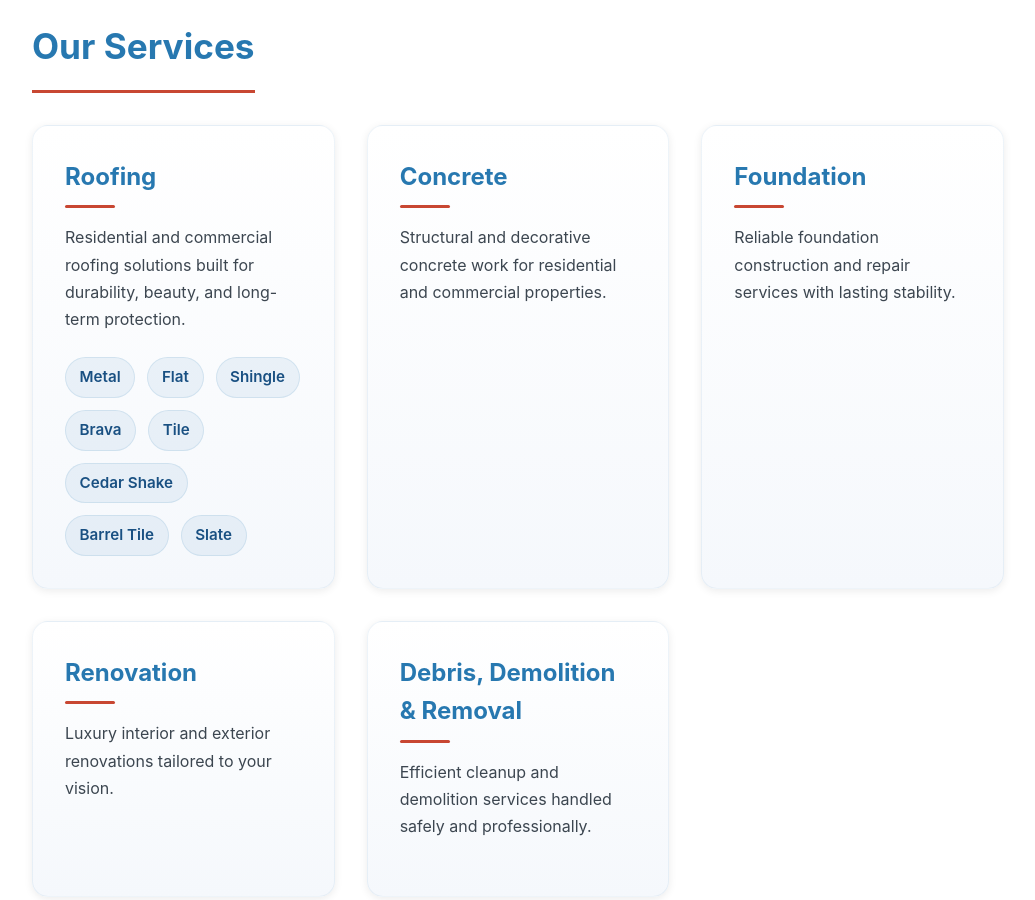
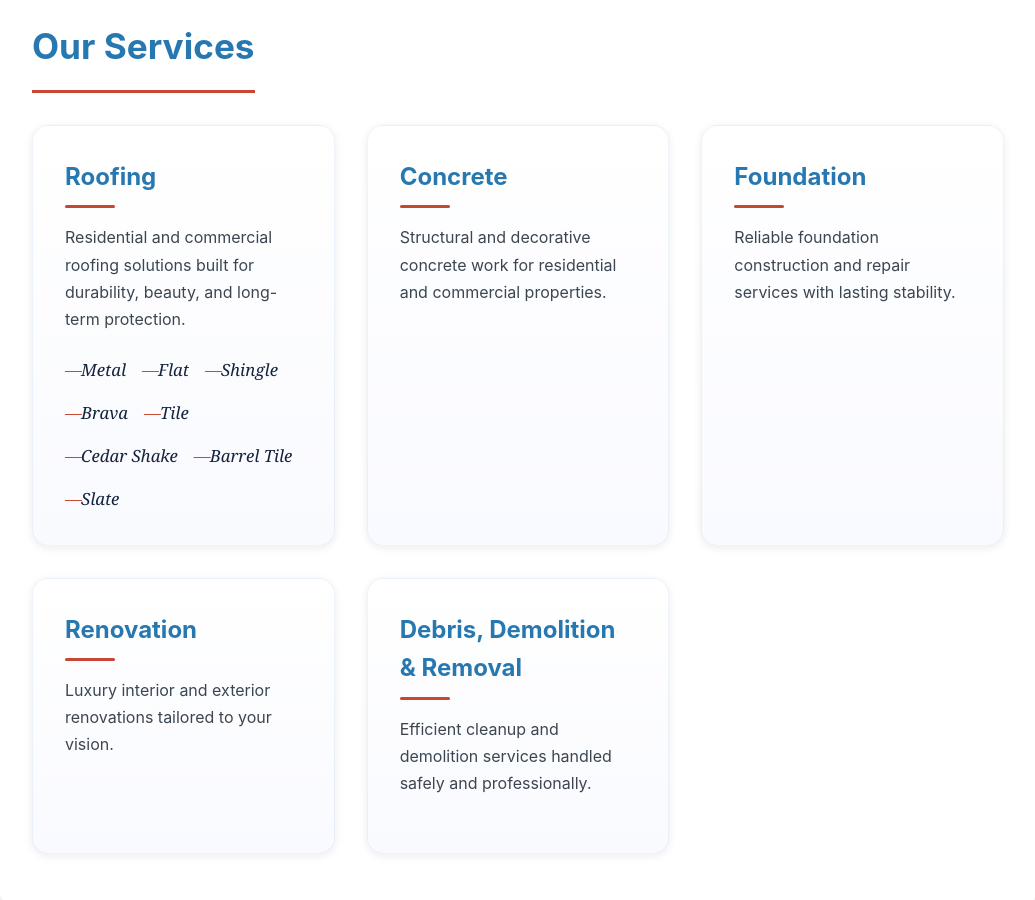
Before and after one commit to KevinInfante/LoboMetal, a website: page index.html in a window 1280 px wide. Shown: the part 1220-2120 px from the top of the page, without its empty margins (122-1157 px from the left). Drawn offline with Linux system fonts and the light colour scheme.

Commit message:
minor change to the services section

```diff
--- a/styles.css
+++ b/styles.css
@@ -357,7 +357,7 @@ body {
     background: linear-gradient(
         180deg,
         var(--white),
-        rgb(245, 248, 252)
+        rgb(249, 250, 255)
     );
 
     border: 1px solid rgba(39, 120, 176, 0.08);
@@ -422,30 +422,38 @@ body {
 
 .service-tags {
     display: flex;
-
     flex-wrap: wrap;
 
-    gap: 0.75rem;
+    gap: 1rem;
 
     list-style: none;
 
     padding: 0;
+    margin-top: 1rem;
 }
 
 .service-tags li {
-    background-color: rgba(39, 120, 176, 0.08);
+    font-family: Georgia, "Times New Roman", serif;
 
-    color: var(--primary-blue-dark);
+    font-size: 1.05rem;
 
-    padding: 0.45rem 0.85rem;
+    font-style: italic;
 
-    border-radius: 999px;
+    color: var(--dark-navy);
 
-    font-size: 0.95rem;
+    position: relative;
 
-    font-weight: 600;
+    padding-left: 1rem;
+}
 
-    border: 1px solid rgba(39, 120, 176, 0.12);
+.service-tags li::before {
+    content: "—";
+
+    position: absolute;
+
+    left: 0;
+
+    color: var(--accent-red);
 }
 
 /* ============================================================================
```
